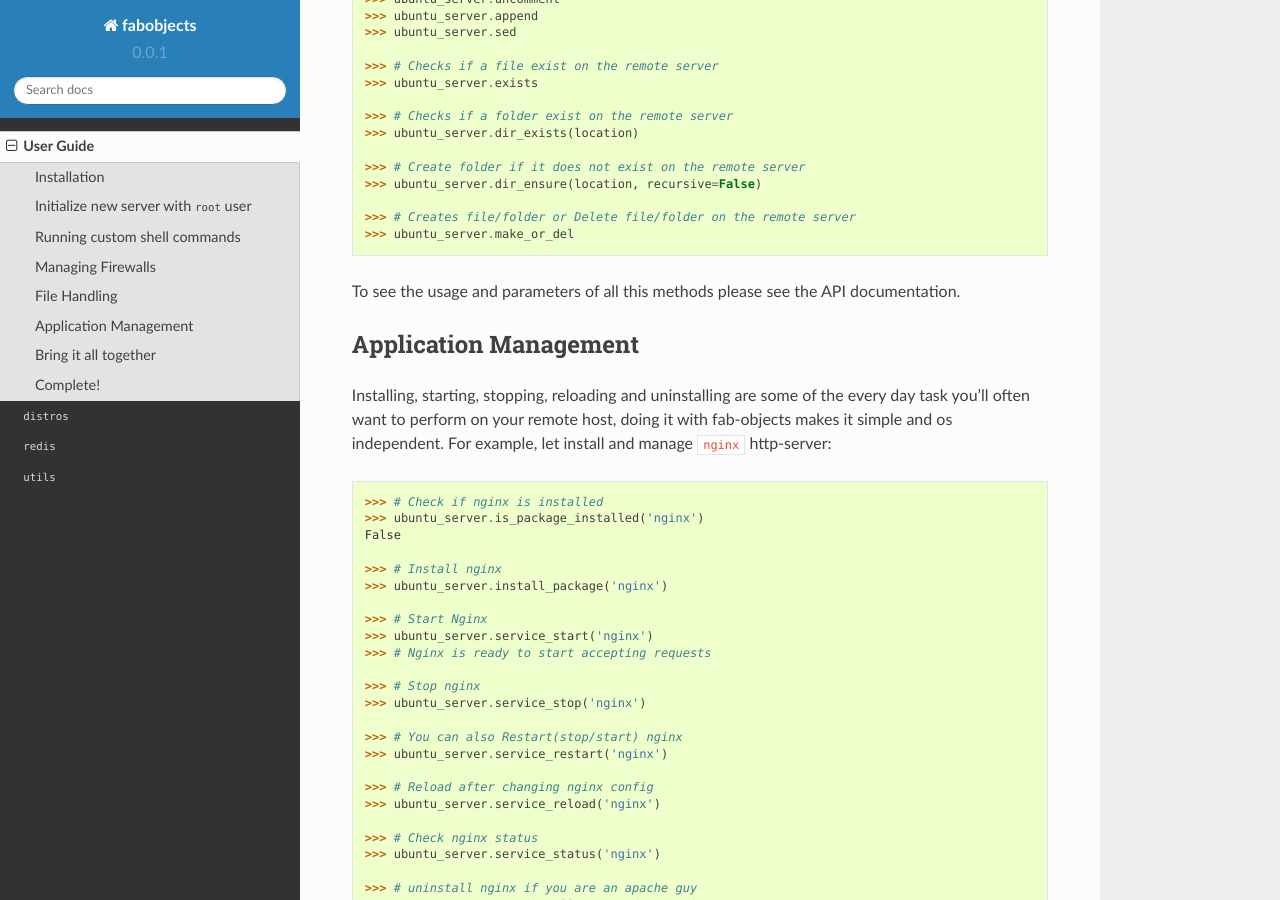
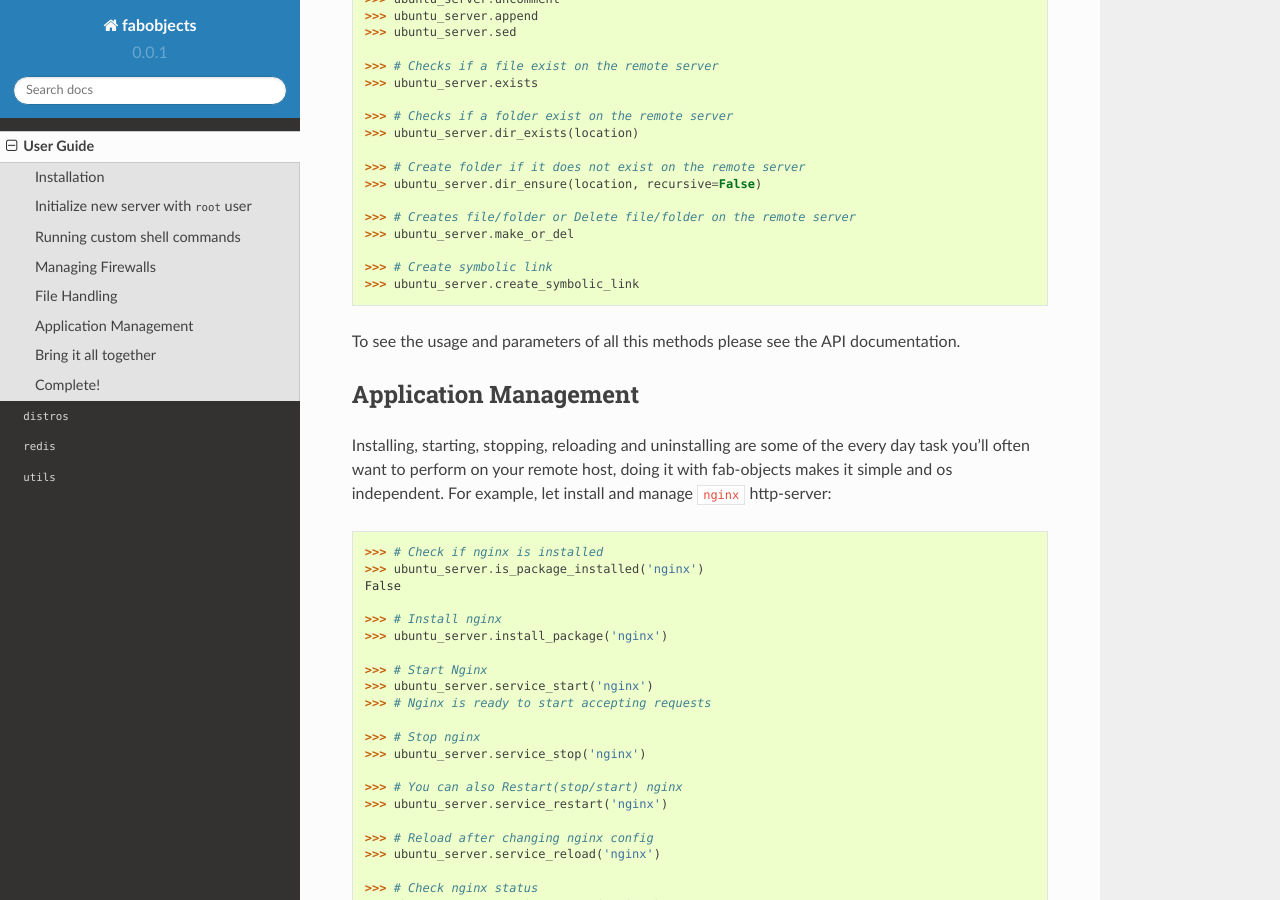
Before and after one commit to abiolarasheed/fabobjects, a Sphinx documentation site: the page built from docs/source/tutorial.rst, in a window 1280 px wide and 900 px high, scrolled down 3458 px. Built offline with Sphinx 7.4.7 and the Read the Docs theme 2.0.0, drawn with Linux system fonts in a browser that asks for light colours.

Commit message:
Updated docs

```diff
--- a/docs/source/tutorial.rst
+++ b/docs/source/tutorial.rst
@@ -207,6 +207,9 @@ and here are a few::
     >>> # Creates file/folder or Delete file/folder on the remote server
     >>> ubuntu_server.make_or_del
 
+    >>> # Create symbolic link
+    >>> ubuntu_server.create_symbolic_link
+
 To see the usage and parameters of all this methods please see the API documentation.
 
 Application Management
```
